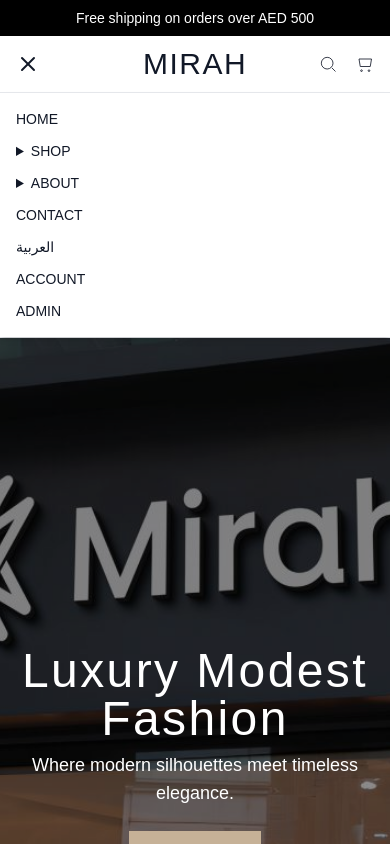
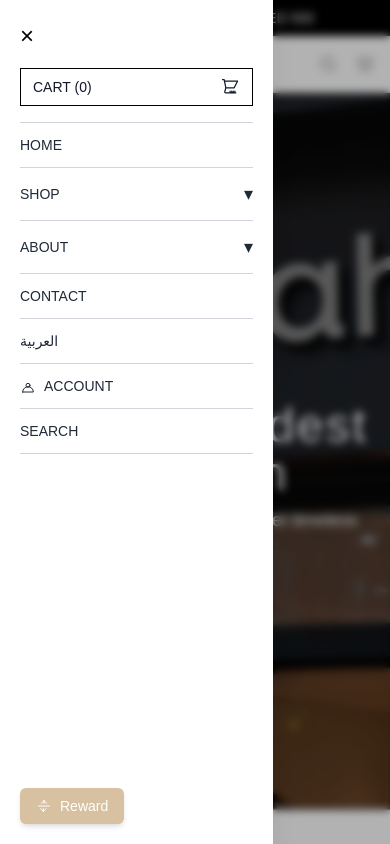
Before and after one commit to alimurtaza1404/Mirah, a Next.js app: page / in a window 390 px wide. Both pictures are taken after a click on the button 28 px from the left and 64 px from the top of the page. Shown: the top 844 px of the page. Built offline with nearby package versions, Linux system fonts and the light colour scheme.

Commit message:
first commit

```diff
--- a/components/Header.jsx
+++ b/components/Header.jsx
@@ -233,22 +233,68 @@
         </div>
       </div>
 
-      {/* ===== Mobile Menu ===== */}
+{/* ===== Mobile Menu (Left Drawer Style) ===== */}
 {isMobileMenuOpen && (
-        <div className="sm:hidden bg-white border-t border-gray-200 shadow-md px-4 py-4">
-          <nav className="flex flex-col space-y-3 text-sm">
-            <Link href="/" className="uppercase hover:text-[#c6b197]">{t.home}</Link>
+  <div className="sm:hidden fixed inset-0 z-50 flex">
+    {/* Left Drawer */}
+    <div className="w-[70%] bg-white h-full shadow-xl p-5 overflow-y-auto">
+      {/* Close Button */}
+      <button
+        onClick={() => setIsMobileMenuOpen(false)}
+        className="text-black text-2xl mb-4"
+      >
+        ×
+      </button>
+
+      {/* Cart Box */}
+      <div className="border border-black px-3 py-2 flex justify-between items-center text-sm mb-4">
+        <span>CART (0)</span>
+        <svg
+          xmlns="http://www.w3.org/2000/svg"
+          className="h-5 w-5"
+          fill="none"
+          viewBox="0 0 24 24"
+          stroke="currentColor"
+        >
+          <path
+            strokeLinecap="round"
+            strokeLinejoin="round"
+            strokeWidth={1.5}
+            d="M3 3h2l.4 2M7 13h10l4-8H5.4M7 13l-1.293 4.707a1 1 0 00.948 1.293H19M7 13L5.4 5M16 17a2 2 0 11-4 0m6 0a2 2 0 11-4 0"
+          />
+        </svg>
+      </div>
+
+      {/* Navigation */}
+      <nav className="flex flex-col text-sm text-gray-800">
+        {/* Home */}
+        <Link
+          href="/"
+          className="py-3 border-t border-gray-300 uppercase hover:text-[#c6b197]"
+        >
+          {t.home}
+        </Link>
+
+        {/* Shop Dropdown */}
+        <details className="border-t border-gray-300">
+          <summary className="py-3 uppercase cursor-pointer hover:text-[#c6b197] flex justify-between items-center">
+            {t.shop}
+            <span className="text-lg">▾</span>
+          </summary>
+          <div className={`pl-4 pb-2 space-y-1 ${isRTL ? 'pr-4' : 'pl-4'}`}>
             <details>
-              <summary className="uppercase cursor-pointer hover:text-[#c6b197]">{t.shop}</summary>
-              <div className={`pl-4 mt-2 space-y-1 ${isRTL ? 'pr-4' : 'pl-4'}`}>
-                <details>
-                  <summary className="cursor-pointer hover:text-[#c6b197]">{t.byCategory}</summary>
+              <summary className="cursor-pointer hover:text-[#c6b197] py-1">
+                {t.byCategory}
+              </summary>
               <div className={`pl-4 mt-1 space-y-1 ${isRTL ? 'pr-4' : 'pl-4'}`}>
                 {t.categories.map((item) => (
                   <Link
                     key={item}
-                        href={`/shop/category/${item.toLowerCase().replace(/ & /g, '-').replace(/\s+/g, '-')}`}
-                        className="block hover:text-[#c6b197]"
+                    href={`/shop/category/${item
+                      .toLowerCase()
+                      .replace(/ & /g, '-')
+                      .replace(/\s+/g, '-')}`}
+                    className="block hover:text-[#c6b197] py-0.5"
                   >
                     {item}
                   </Link>
@@ -256,13 +302,18 @@
               </div>
             </details>
             <details>
-                  <summary className="cursor-pointer hover:text-[#c6b197]">{t.byCollection}</summary>
+              <summary className="cursor-pointer hover:text-[#c6b197] py-1">
+                {t.byCollection}
+              </summary>
               <div className={`pl-4 mt-1 space-y-1 ${isRTL ? 'pr-4' : 'pl-4'}`}>
                 {t.collections.map((item) => (
                   <Link
                     key={item}
-                        href={`/shop/collection/${item.toLowerCase().replace(/ & /g, '-').replace(/\s+/g, '-')}`}
-                        className="block hover:text-[#c6b197]"
+                    href={`/shop/collection/${item
+                      .toLowerCase()
+                      .replace(/ & /g, '-')
+                      .replace(/\s+/g, '-')}`}
+                    className="block hover:text-[#c6b197] py-0.5"
                   >
                     {item}
                   </Link>
@@ -272,28 +323,98 @@
           </div>
         </details>
 
-            <details>
-              <summary className="uppercase cursor-pointer hover:text-[#c6b197]">{t.about}</summary>
-              <div className={`pl-4 mt-2 space-y-1 ${isRTL ? 'pr-4' : 'pl-4'}`}>
+        {/* About Dropdown */}
+        <details className="border-t border-gray-300">
+          <summary className="py-3 uppercase cursor-pointer hover:text-[#c6b197] flex justify-between items-center">
+            {t.about}
+            <span className="text-lg">▾</span>
+          </summary>
+          <div className={`pl-4 pb-2 space-y-1 ${isRTL ? 'pr-4' : 'pl-4'}`}>
             {t.aboutLinks.map((link) => (
-                  <Link key={link.name} href={link.href} className="block hover:text-[#c6b197]">
+              <Link
+                key={link.name}
+                href={link.href}
+                className="block hover:text-[#c6b197] py-0.5"
+              >
                 {link.name}
               </Link>
             ))}
           </div>
         </details>
 
-            <Link href="/contact" className="uppercase hover:text-[#c6b197]">{t.contact}</Link>
+        {/* Contact */}
+        <Link
+          href="/contact"
+          className="py-3 border-t border-gray-300 uppercase hover:text-[#c6b197]"
+        >
+          {t.contact}
+        </Link>
+
+        {/* Language */}
         <button
           onClick={handleLanguageToggle}
-              className="uppercase hover:text-[#c6b197] text-left"
+          className="py-3 border-t border-gray-300 uppercase text-left hover:text-[#c6b197]"
         >
           {t.language}
         </button>
-            <Link href="/account" className="uppercase hover:text-[#c6b197]">{t.account}</Link>
-            <Link href="/login" className="uppercase hover:text-[#c6b197] mt-2">Admin</Link>
+
+        {/* Login / Account */}
+        <Link
+          href="/account"
+          className="py-3 border-t border-gray-300 uppercase hover:text-[#c6b197] flex items-center gap-2"
+        >
+          <svg
+            xmlns="http://www.w3.org/2000/svg"
+            className="h-4 w-4"
+            fill="none"
+            viewBox="0 0 24 24"
+            stroke="currentColor"
+          >
+            <path
+              strokeLinecap="round"
+              strokeLinejoin="round"
+              strokeWidth={1.5}
+              d="M15 11a3 3 0 11-6 0 3 3 0 016 0zM4 21a8 8 0 1116 0H4z"
+            />
+          </svg>
+          {t.account}
+        </Link>
+
+        {/* Search */}
+        <div className="py-3 border-t border-b border-gray-300 uppercase hover:text-[#c6b197]">
+          Search
+        </div>
       </nav>
+
+      {/* Reward Button */}
+      <div className="fixed bottom-5 left-5">
+        <button className="bg-[#d7c1a0] text-white text-sm px-4 py-2 rounded-md shadow-md flex items-center gap-2">
+          <svg
+            xmlns="http://www.w3.org/2000/svg"
+            className="h-4 w-4"
+            fill="none"
+            viewBox="0 0 24 24"
+            stroke="currentColor"
+          >
+            <path
+              strokeLinecap="round"
+              strokeLinejoin="round"
+              strokeWidth={1.5}
+              d="M12 8V4m0 0L8 8m4-4l4 4M4 12h16m-9 4v4m0 0l-4-4m4 4l4-4"
+            />
+          </svg>
+          Reward
+        </button>
       </div>
+    </div>
+
+    {/* Transparent right overlay to click and close */}
+    <div
+      onClick={() => setIsMobileMenuOpen(false)}
+      className="flex-1 bg-black bg-opacity-30 backdrop-blur-sm"
+    ></div>
+  </div>
+
       )}
     </header>
   );
```
Lines whose indentation alone changed are shown as unchanged.
